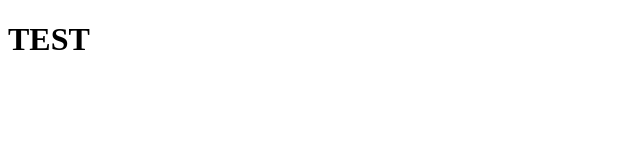
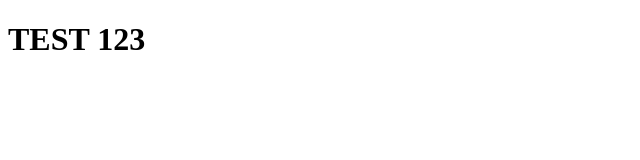
Before and after one commit to vicky-2002/courseratest, a plain HTML site: page site/index.html in a window 1280 px wide. Shown: the full height of the page, 0-640 px from the left. Drawn offline with Linux system fonts and the light colour scheme.

Commit message:
small addition to page content.

```diff
--- a/site/index.html
+++ b/site/index.html
@@ -6,6 +6,6 @@
 	<title>TEST</title>
 </head>
 <body>
-<h1>TEST</h1>
+<h1>TEST 123</h1>
 </body>
 </html>
```
